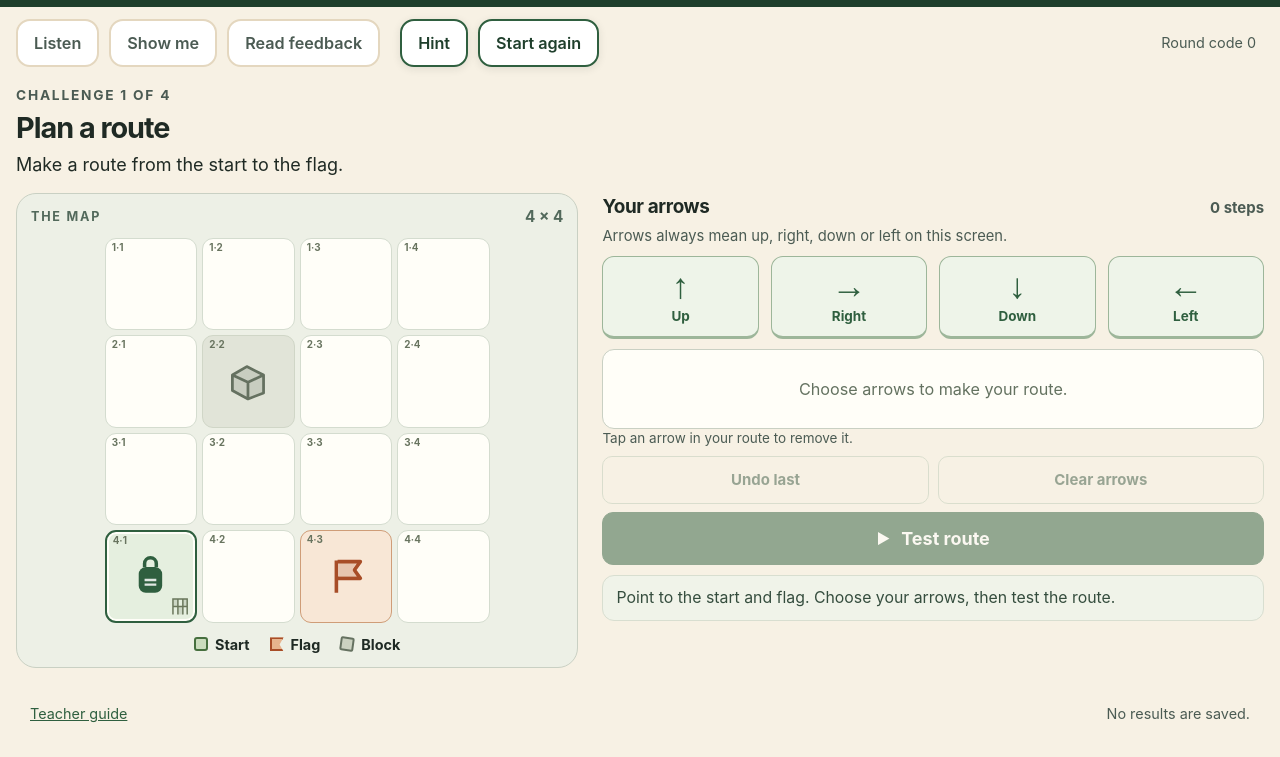
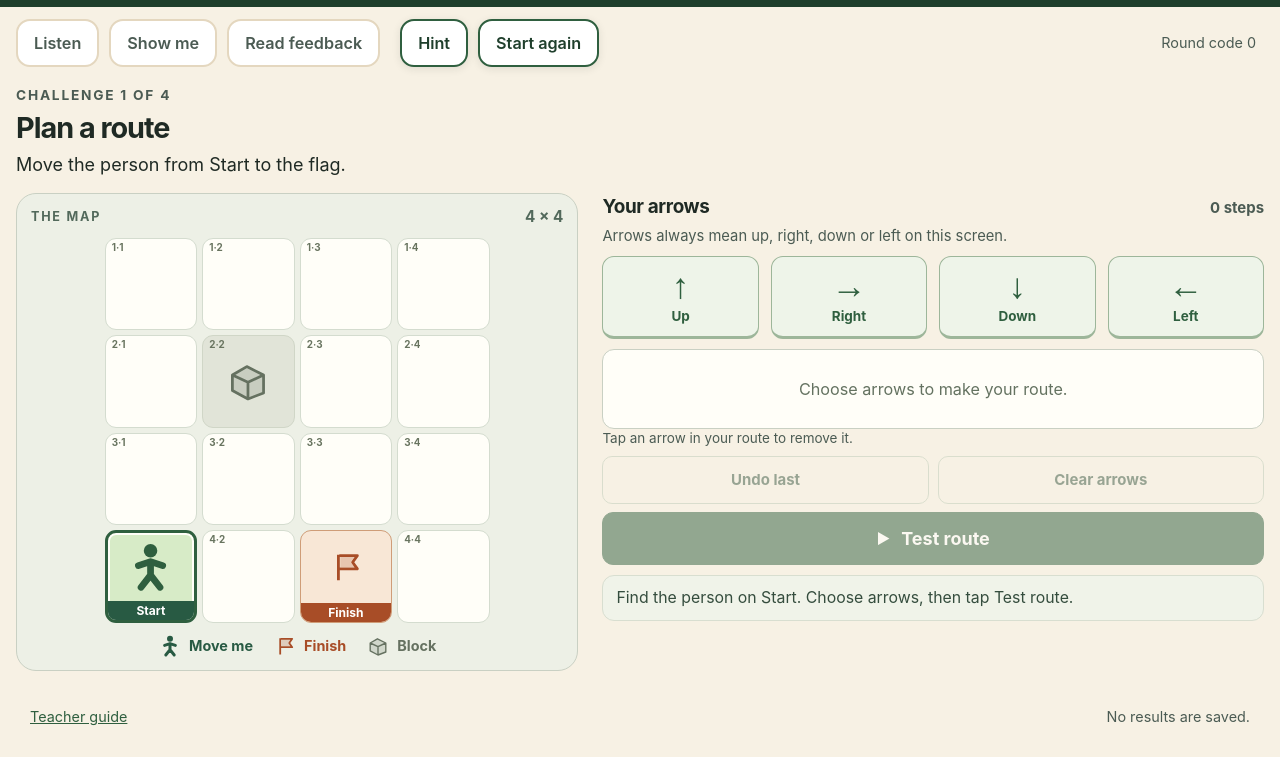
Before and after one commit to CraigWrenasmir/batchelor-maths, a website with bundled scripts: page activities/find-the-way.html in a window 1280 px wide. Shown: the part 61-818 px from the top of the page. Built offline with nearby package versions, Linux system fonts and the light colour scheme.

Commit message:
Clarify route start and improve iPad activity layouts

```diff
--- a/src/fieldwork/route.css
+++ b/src/fieldwork/route.css
@@ -14,13 +14,18 @@
 .route-cell{position:relative;display:flex;align-items:center;justify-content:center;aspect-ratio:1;min-width:0;border:1px solid #d4dccf;border-radius:11px;background:#fffef8;color:#6d7566;overflow:hidden;}
 .route-cell>svg,.route-cell-mover>svg{width:53%;height:53%;max-width:60px;max-height:60px;display:block;}
 .route-cell.is-block{background:#e1e4d8;color:#657160;border-color:#d0d6c7;}
-.route-cell.is-start{background:#e5efdf;border-color:#a6bf95;color:#466f3e;}
+.route-cell.is-start{background:#e0efda;border:2px solid #466f3e;color:#285a43;}
 .route-cell.is-goal{background:#f8e7d6;border-color:#cf9d78;color:#a84d27;}
 .route-cell.is-stop{background:#e5eff3;border-color:#92acbe;color:#2e5d7b;}
 .route-cell.is-travelled:not(.is-start):not(.is-goal):not(.is-stop){background:#edf4e8;}
-.route-cell.is-player{border:2px solid var(--route-deep);box-shadow:inset 0 0 0 2px #fffef8;}
+.route-cell.is-player{border:3px solid var(--route-deep);box-shadow:inset 0 0 0 2px #fffef8;background:#d7ebc7;}
+.route-cell.is-start,.route-cell.is-goal{padding-bottom:19px;}
+.route-cell-label{position:absolute;bottom:0;left:0;right:0;text-align:center;background:#285a43;color:#fff;font-size:.67rem;line-height:19px;font-weight:750;}
+.route-cell.is-goal .route-cell-label{background:#a84d27;}
+.route-cell.is-goal .route-cell-corner{bottom:20px;}
 .route-cell-coordinate{position:absolute;left:6px;top:4px;font-size:clamp(.55rem,.75vw,.65rem);font-weight:650;color:#68745f;line-height:1;}
 .route-cell-mover{height:100%;width:100%;display:flex;align-items:center;justify-content:center;color:var(--route-deep);}
+.route-cell-mover>svg{width:66%;height:80%;}
 .route-cell-corner{position:absolute;right:2px;bottom:2px;width:28%;height:28%;color:#6a775c;}
 .route-cell.is-goal .route-cell-corner{color:#a84d27;}
 .route-cell.is-stop .route-cell-corner{color:#2e5d7b;}
@@ -31,11 +36,11 @@
 .route-cell.is-pickable:focus-visible{outline:3px solid var(--route-blue);outline-offset:-4px;}
 .route-legend{display:flex;flex-wrap:wrap;justify-content:center;gap:9px 20px;margin-top:16px;font-size:.77rem;font-weight:650;}
 .route-legend>span{display:flex;align-items:center;gap:7px;}
-.route-legend i{width:14px;height:14px;display:inline-block;flex-shrink:0;}
-.route-legend-start{border:2px solid #466f3e;background:#cbdcbd;border-radius:3px;}
-.route-legend-goal{border:2px solid #a84d27;background:#e7b48d;clip-path:polygon(0 0,100% 0,72% 50%,100% 100%,0 100%);}
-.route-legend-block{border:2px solid #657160;background:#cbd1c0;transform:rotate(8deg);border-radius:2px;}
-.route-legend-stop{border:3px solid #2e5d7b;border-radius:50%;}
+.route-legend svg{width:24px;height:24px;display:block;flex-shrink:0;}
+.route-legend-mover{color:#285a43;}
+.route-legend-goal{color:#a84d27;}
+.route-legend-block{color:#657160;}
+.route-legend-stop{color:#2e5d7b;}
 .route-map-note{font-size:.83rem;line-height:1.55;color:#526759;margin:15px 2px 0;text-align:center;}
 .route-plan-header{display:flex;justify-content:space-between;align-items:baseline;gap:15px;margin:0 0 7px;}
 .route-plan-header h3{font-size:1.1rem;margin:0;letter-spacing:-.02em;}
@@ -107,7 +112,7 @@ body.classroom .route-plan-header h3{font-size:1.25rem;}
 @media(min-width:900px) and (max-height:900px){
   .route-stage-top{margin-bottom:5px;}.route-heading,body.classroom .route-heading{font-size:1.6rem;margin-bottom:7px;}.route-instruction,body.classroom .route-instruction{font-size:1rem;margin-bottom:15px;}
   .route-layout{gap:24px;grid-template-columns:minmax(300px,.85fr) minmax(340px,1fr);}
-  .route-map-panel{padding:12px;}.route-board{max-width:min(100%,calc(100dvh - 415px));gap:5px;}.route-map-header{margin-bottom:9px;}.route-legend,body.classroom .route-legend{margin-top:11px;font-size:.8rem;}.route-map-note{display:none;}
+  .route-map-panel{padding:12px;}.route-board{max-width:min(100%,max(300px,calc(100dvh - 415px)));gap:5px;}.route-map-header{margin-bottom:9px;}.route-legend,body.classroom .route-legend{margin-top:11px;font-size:.8rem;}.route-map-note{display:none;}
   .route-plan-header{margin-bottom:4px;}.route-plan-header h3,body.classroom .route-plan-header h3{font-size:1.05rem;}.route-small,body.classroom .route-small{font-size:.82rem;margin-bottom:9px;}
   .route-direction,body.classroom .route-direction{min-height:64px;}.route-direction>span,body.classroom .route-direction>span{font-size:1.95rem;}.route-direction small,body.classroom .route-direction small{font-size:.75rem;}
   .route-queue-wrap{margin-top:10px;min-height:80px;padding:9px;max-height:138px;overflow:auto;}.route-queue{min-height:60px;gap:6px;}.route-command,body.classroom .route-command{width:48px;min-height:54px;}.route-command>span,body.classroom .route-command>span{font-size:1.6rem;}.route-command small,body.classroom .route-command small{font-size:.62rem;}
--- a/src/fieldwork/route.js
+++ b/src/fieldwork/route.js
@@ -1,11 +1,11 @@
 import { DIRECTIONS, sameCell, shortestPath, simulateRoute, stepFrom, makeRouteSession } from './route-content.js';
 
 const ICONS = {
-  start: '<svg viewBox="0 0 40 40" aria-hidden="true"><path d="M8 33V8h23v25M8 20h23M16 8v25M24 8v25" fill="none" stroke="currentColor" stroke-width="2.4"/><path d="M8 8h8v12H8zm16 0h7v12h-7zm-8 12h8v13h-8z" fill="currentColor" opacity=".2"/></svg>',
+  start: '<svg viewBox="0 0 40 40" aria-hidden="true"><circle cx="20" cy="20" r="12" fill="none" stroke="currentColor" stroke-width="3" stroke-dasharray="4 3"/></svg>',
   goal: '<svg viewBox="0 0 40 40" aria-hidden="true"><path d="M12 34V7m1 1h19l-5 7 5 7H13" fill="none" stroke="currentColor" stroke-width="3" stroke-linejoin="round"/><path d="M14 9h15l-4 6 4 5H14z" fill="currentColor" opacity=".22"/></svg>',
   block: '<svg viewBox="0 0 40 40" aria-hidden="true"><path d="m7 15 12-7 14 7v15l-13 5L7 28z" fill="currentColor" opacity=".2"/><path d="m7 15 12-7 14 7v15l-13 5L7 28zm0 0 13 6 13-6M20 21v14" fill="none" stroke="currentColor" stroke-width="2.3" stroke-linejoin="round"/></svg>',
   stop: '<svg viewBox="0 0 40 40" aria-hidden="true"><circle cx="20" cy="20" r="12" fill="none" stroke="currentColor" stroke-width="2.7"/><circle cx="20" cy="20" r="5" fill="currentColor"/></svg>',
-  mover: '<svg viewBox="0 0 40 40" aria-hidden="true"><rect x="10" y="12" width="20" height="22" rx="6" fill="currentColor"/><path d="M15 12V9a5 5 0 0 1 10 0v3" fill="none" stroke="currentColor" stroke-width="3"/><path d="M15 23h10m-10 4h10" stroke="white" stroke-width="2" opacity=".85"/></svg>',
+  mover: '<svg viewBox="0 0 40 40" aria-hidden="true"><circle cx="20" cy="8" r="5" fill="currentColor"/><path d="M20 17v9m-9-7 9-3 9 3m-9 7-7 9m7-9 7 9" fill="none" stroke="currentColor" stroke-width="5" stroke-linecap="round" stroke-linejoin="round"/></svg>',
   dot: '<svg viewBox="0 0 40 40" aria-hidden="true"><circle cx="20" cy="20" r="12" fill="currentColor"/><circle cx="17" cy="16" r="3" fill="white" opacity=".6"/></svg>'
 };
 
@@ -34,7 +34,7 @@ export function mountRoute(container, config = {}, api = {}) {
   let generation = 0;
   let destroyed = false;
   const maxCommands = options.routeLevel === 'short' ? 18 : 28;
-  const moverName = options.context === 'shapes' ? 'marker' : 'bag';
+  const moverName = options.context === 'shapes' ? 'counter' : 'person';
   const moverIcon = options.context === 'shapes' ? ICONS.dot : ICONS.mover;
   const reducedMotion = () => typeof matchMedia === 'function' && matchMedia('(prefers-reduced-motion: reduce)').matches;
 
@@ -47,7 +47,7 @@ export function mountRoute(container, config = {}, api = {}) {
         <section class="route-map-panel" aria-label="Route map">
           <div class="route-map-header"><span>THE MAP</span><span data-route="map-caption"></span></div>
           <div class="route-board" data-route="board" role="group" aria-label="Map. Rows go down; columns go right."></div>
-          <div class="route-legend"><span><i class="route-legend-start"></i>Start</span><span><i class="route-legend-goal"></i>Flag</span><span><i class="route-legend-block"></i>Block</span><span data-route="stop-legend" hidden><i class="route-legend-stop"></i>Visit stop</span></div>
+          <div class="route-legend"><span class="route-legend-mover">${moverIcon}Move me</span><span class="route-legend-goal">${ICONS.goal}Finish</span><span class="route-legend-block">${ICONS.block}Block</span><span class="route-legend-stop" data-route="stop-legend" hidden>${ICONS.stop}Visit stop</span></div>
           <button class="route-secondary route-pick" data-action="pick" hidden>Choose flag position</button>
           <p class="route-map-note" data-route="map-note"></p>
         </section>
@@ -98,13 +98,13 @@ export function mountRoute(container, config = {}, api = {}) {
 
   function instruction() {
     const stop = map.waypoint ? ' Visit the round stop before finishing at the flag.' : '';
-    return `${map.prompt}${stop}`;
+    return `${map.kind === 'plan' ? `Move the ${moverName} from Start to the flag.` : map.prompt}${stop}`;
   }
 
   function initialMessage() {
     if (map.kind === 'repair') return 'Look at the arrows already here. What needs to change?';
     if (map.kind === 'partner') return 'Choose a new flag position, or use this one. Then pass the challenge to a partner.';
-    if (options.support === 'guided') return 'Point to the start and flag. Choose your arrows, then test the route.';
+    if (options.support === 'guided') return `Find the ${moverName} on Start. Choose arrows, then tap Test route.`;
     return 'Plan your route, then test your arrows.';
   }
 
@@ -155,11 +155,11 @@ export function mountRoute(container, config = {}, api = {}) {
       tile.setAttribute('role', canPick ? 'button' : 'img');
       if (canPick) tile.tabIndex = 0;
       else tile.removeAttribute('tabindex');
-      const items = [start && 'start', goal && 'flag', stop && `stop${visitedStop ? ', visited' : ''}`, blocked && 'block', current && moverName].filter(Boolean);
+      const items = [start && 'Start square', goal && 'Finish flag', stop && `stop${visitedStop ? ', visited' : ''}`, blocked && 'block', current && moverName].filter(Boolean);
       tile.setAttribute('aria-label', `${canPick ? 'Put the flag at ' : ''}${positionText(p)}: ${items.length ? items.join(', ') : 'open'}`);
       let icon = blocked ? ICONS.block : goal ? ICONS.goal : stop ? ICONS.stop : start ? ICONS.start : '';
-      if (current) icon = `<span class="route-cell-mover">${moverIcon}</span>${(goal || stop || start) ? `<span class="route-cell-corner">${goal ? ICONS.goal : stop ? ICONS.stop : ICONS.start}</span>` : ''}`;
-      tile.innerHTML = `<span class="route-cell-coordinate" aria-hidden="true">${p.row + 1}·${p.col + 1}</span>${icon}${travelled && !current && !blocked ? '<span class="route-trace-dot" aria-hidden="true"></span>' : ''}`;
+      if (current) icon = `<span class="route-cell-mover">${moverIcon}</span>${(goal || stop) ? `<span class="route-cell-corner">${goal ? ICONS.goal : ICONS.stop}</span>` : ''}`;
+      tile.innerHTML = `${!start && !goal ? `<span class="route-cell-coordinate" aria-hidden="true">${p.row + 1}·${p.col + 1}</span>` : ''}${icon}${start || goal ? `<span class="route-cell-label" aria-hidden="true">${start ? 'Start' : 'Finish'}</span>` : ''}${travelled && !current && !blocked && !start && !goal ? '<span class="route-trace-dot" aria-hidden="true"></span>' : ''}`;
     }
     el('board').classList.toggle('is-choosing', pickingGoal);
   }
@@ -197,7 +197,7 @@ export function mountRoute(container, config = {}, api = {}) {
     el('map-caption').textContent = `${map.size} × ${map.size}`;
     el('support').hidden = !supported;
     el('stop-legend').hidden = !map.waypoint;
-    el('map-note').textContent = pickingGoal ? 'Choose an open square for the flag.' : options.support === 'guided' ? `Every test starts the ${moverName} at the start. One arrow moves one square.` : `Every test starts at the start.`;
+    el('map-note').textContent = pickingGoal ? 'Choose an open square for the flag.' : options.support === 'guided' ? `One arrow moves the ${moverName} one square. Each test begins on Start.` : `Each test begins on Start.`;
     el('message').textContent = message;
     el('message').className = `route-message is-${messageTone}`;
     el('reflection').hidden = status !== 'success';
```
Also changed, not shown: activities/how-many.html (+2 -1 lines), docs/teacher-guides.html (+1 -1 lines), docs/testing-log.md (+7 -0 lines), progress.md (+2 -0 lines), src/howmany.css (added, +12 -0 lines), src/pattern.css (+13 -0 lines).
